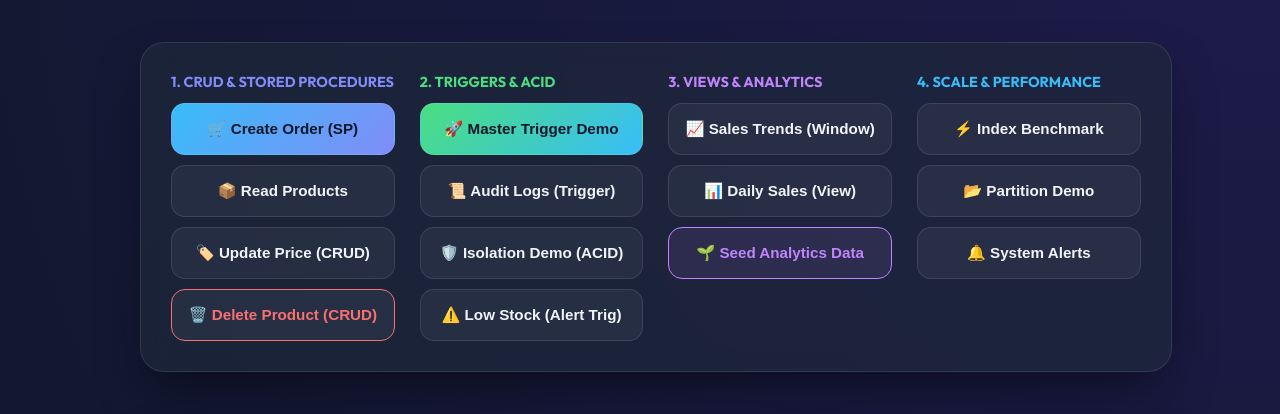
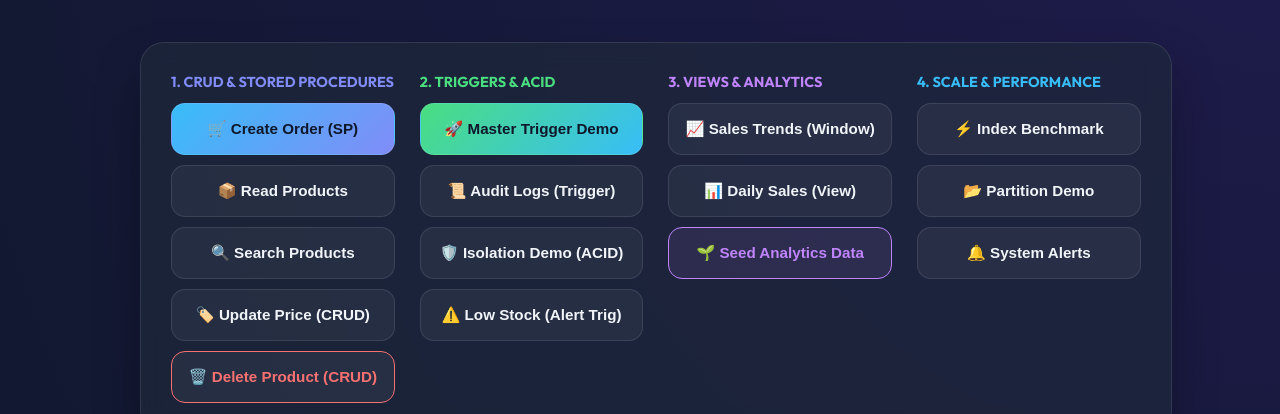
Before and after one commit to Nathanaelle25/final-p33-postgresql-trig, a website: page repo/api_demo.html in a window 1280 px wide. Shown: the part 136-550 px from the top of the page. Drawn offline with Linux system fonts and the light colour scheme.

Commit message:
feat: add search products button to api dashboard

```diff
--- a/repo/api_demo.html
+++ b/repo/api_demo.html
@@ -226,6 +226,7 @@
                     <div style="display: flex; flex-direction: column; gap: 10px;">
                         <button class="primary" onclick="createOrder()">🛒 Create Order (SP)</button>
                         <button onclick="runCall('/api/products', 'GET')">📦 Read Products</button>
+                        <button onclick="searchProducts()">🔍 Search Products</button>
                         <button onclick="updatePrice()">🏷️ Update Price (CRUD)</button>
                         <button onclick="deleteProduct()" style="border-color: var(--error); color: var(--error);">🗑️ Delete Product (CRUD)</button>
                     </div>
@@ -400,6 +401,14 @@
             }
         }
 
+        async function searchProducts() {
+            const keyword = prompt("Enter search keyword (e.g. 'Product'):", "");
+            if (keyword === null) return; // User cancelled
+
+            const url = keyword ? `/api/products?search=${encodeURIComponent(keyword)}` : '/api/products';
+            await runCall(url, 'GET');
+        }
+
         async function deleteProduct() {
             const id = prompt("Enter Product ID to DELETE:", "1");
             if (!id) return;
```
